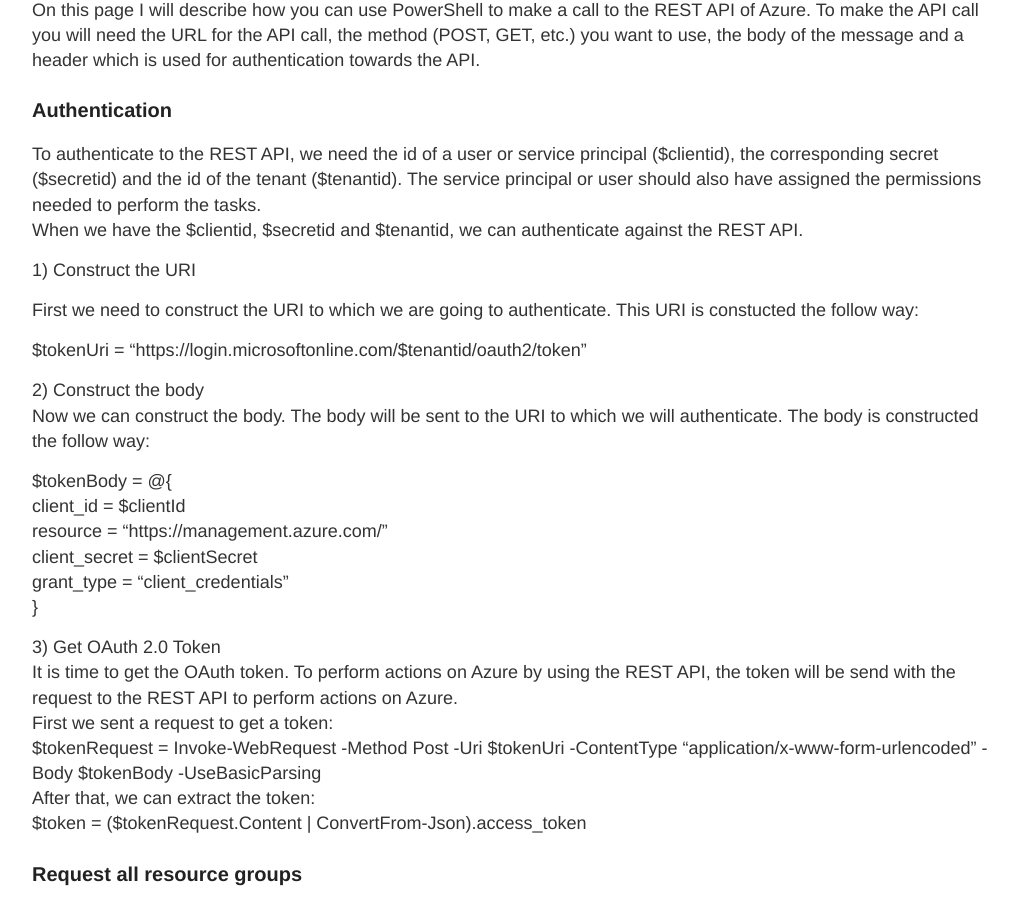
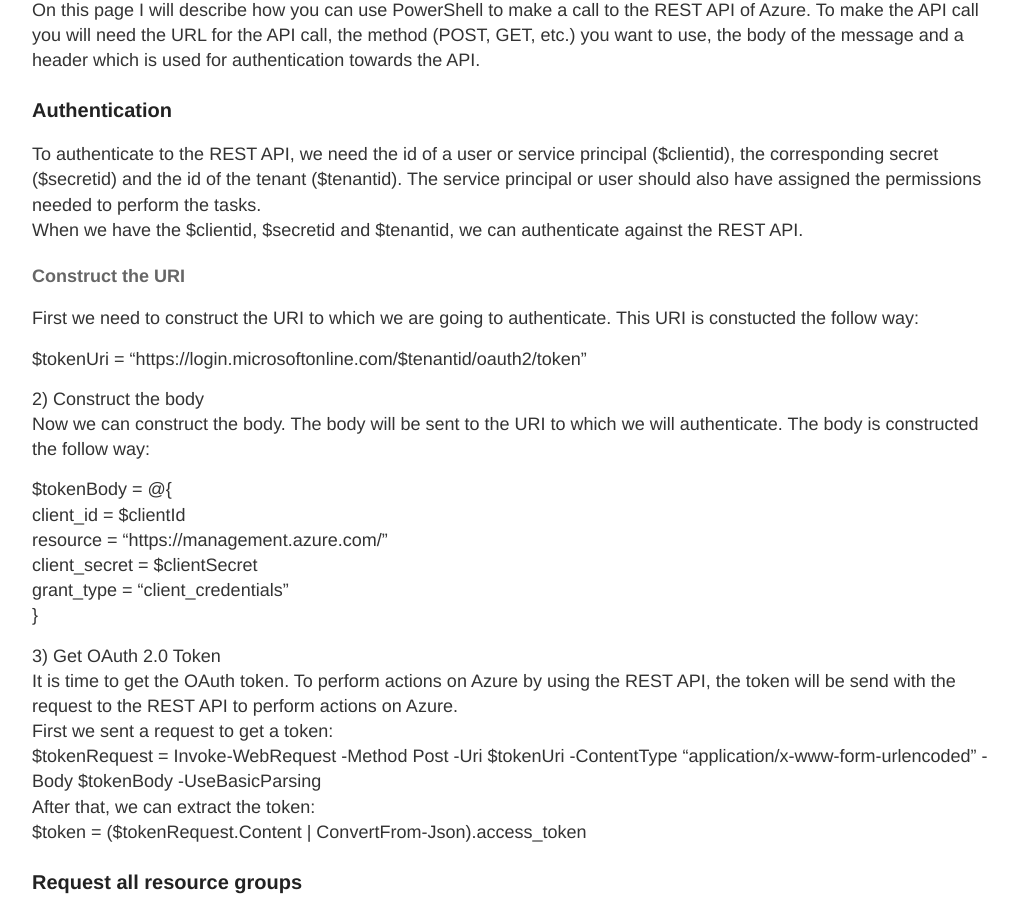
Before and after one commit to MHEBXM/mbhendriks, a Jekyll site: the page built from _posts/2020-08-22-azure-api-powershell.md, in a window 1280 px wide and 900 px high, scrolled down 305 px. Shown: the whole window, without its empty margins (120-1138 px from the left). Built offline with Jekyll 4.4.1, drawn with Linux system fonts in a browser that asks for light colours.

Commit message:
Try something

```diff
--- a/_posts/2020-08-22-azure-api-powershell.md
+++ b/_posts/2020-08-22-azure-api-powershell.md
@@ -10,8 +10,7 @@ On this page I will describe how you can use PowerShell to make a call to the RE
 To authenticate to the REST API, we need the id of a user or service principal ($clientid), the corresponding secret ($secretid) and the id of the tenant ($tenantid). The service principal or user should also have assigned the permissions needed to perform the tasks.
 When we have the $clientid, $secretid and $tenantid, we can authenticate against the REST API.
 
-1) Construct the URI
-
+#### Construct the URI
 First we need to construct the URI to which we are going to authenticate. This URI is constucted the follow way:
 
 $tokenUri = "https://login.microsoftonline.com/$tenantid/oauth2/token"
```
